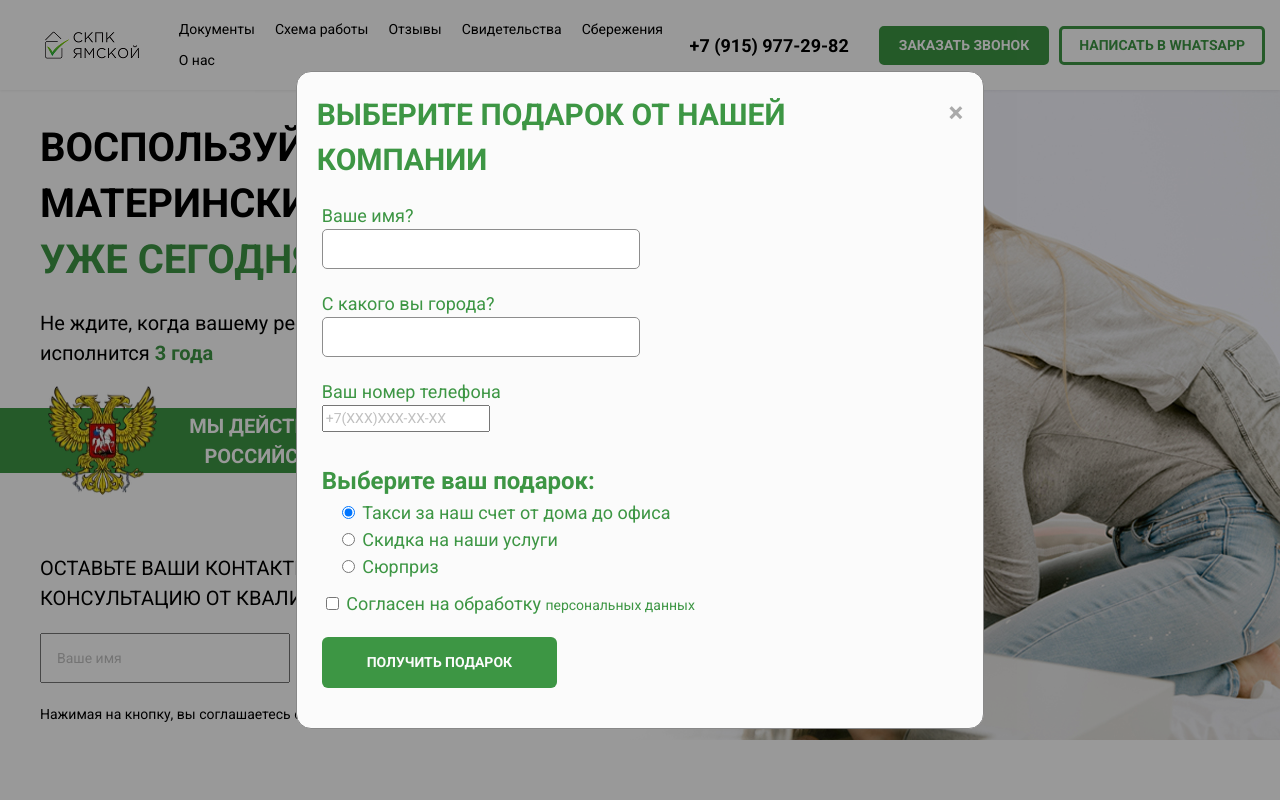
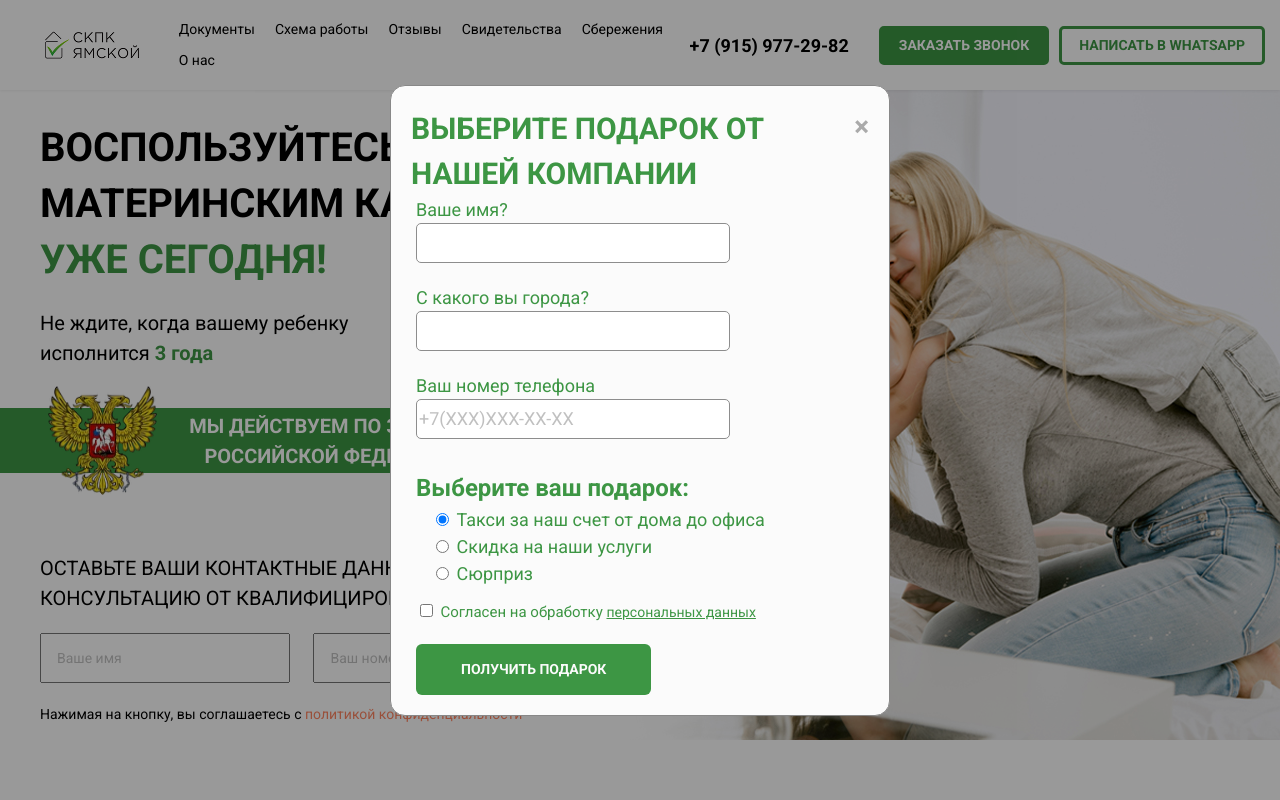
Before and after one commit to VladislavHo/kwork__testing-app, a plain HTML site: page public_html/index.html in a window 1280 px wide. Both pictures are taken after a click on the element 1225 px from the left and 745 px from the top of the page. Shown: the top 800 px of the page. Drawn offline with nearby package versions, Linux system fonts and the light colour scheme; a script that the page names is missing.

Commit message:
fix: fix in form

```diff
--- a/public_html/css/present.css
+++ b/public_html/css/present.css
@@ -43,8 +43,8 @@
 }
 
 .modal-content {
+  max-width: 500px;
   background-color: var(--white);
-  margin: 0 auto;
   padding: 20px;
   border: 1px solid #888;
   border-radius: 15px;
@@ -73,14 +73,15 @@
   text-transform: uppercase;
 }
 .modal-content form{
-  padding: 20px 5px;
+  padding: 0 5px;
 }
 .modal-content form label{
   font-size: 18px;
   color: var(--green);
 }
-.modal-content form input[type='text']{
-  width: 50%;
+.modal-content form input[type='text'],
+.modal-content form input[type='tel']{
+  width: 70%;
   height: 40px;
   border:1px solid rgb(141, 141, 141);
   font-size: 18px;
@@ -118,9 +119,13 @@
 }
 
 .data__user{}
-.data__user input{}
-.data__user span{
+.data__user label{}
+.data__user label input{}
+.data__user label span{
   font-size: 15px;
   color: var(--green);
+  cursor: pointer;
 }
-.data__user span a{}
+.data__user label span a{
+  text-decoration: underline;
+}
--- a/public_html/index.html
+++ b/public_html/index.html
@@ -43,10 +43,8 @@
 	<div id="myModal" class="modal">
 		<div class="modal-content">
 			<span class="close">&times;</span>
-			<div class="get__present-title">
 				<h3>Выберите подарок от нашей компании</h3>
 
-			</div>
 			<form action="">
 				<label for="name">Ваше имя?</label><br>
 				<input type="text" id="name" name="name" required><br><br>
@@ -80,11 +78,13 @@
 				</div>
 
 
-
+				<div class="data__user">
 					<label for="data__user">
 						<input type="checkbox" id="data__user">
 						<span>Согласен на обработку <a href="#">персональных данных</a></span>
 					</label><br>
+				</div>
+
 				<div class="present__modal-btn">
 					<button>Получить подарок</button>
 				</div>
```
Also changed, not shown: public_html/css/header.css (added). Lines whose indentation alone changed are shown as unchanged.
